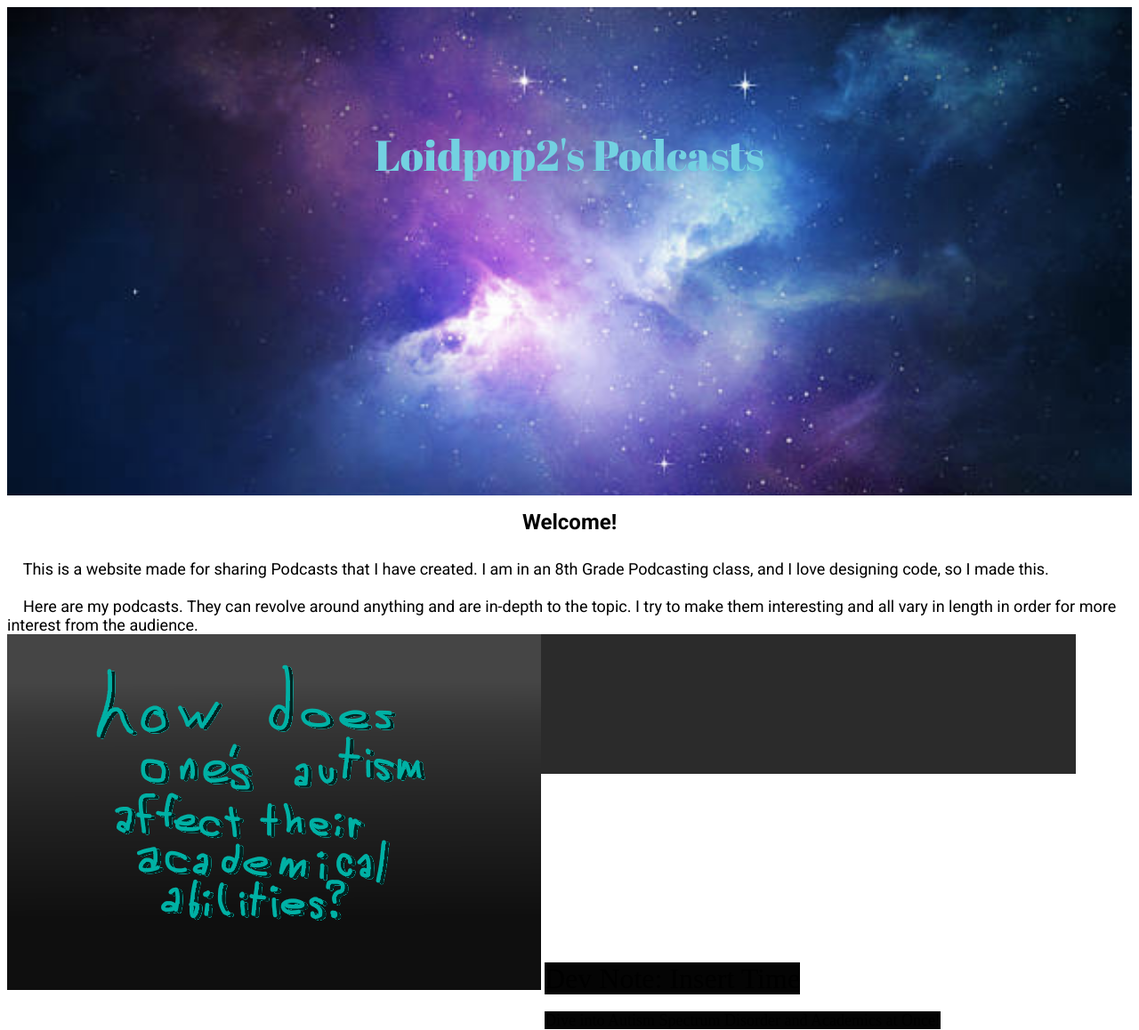
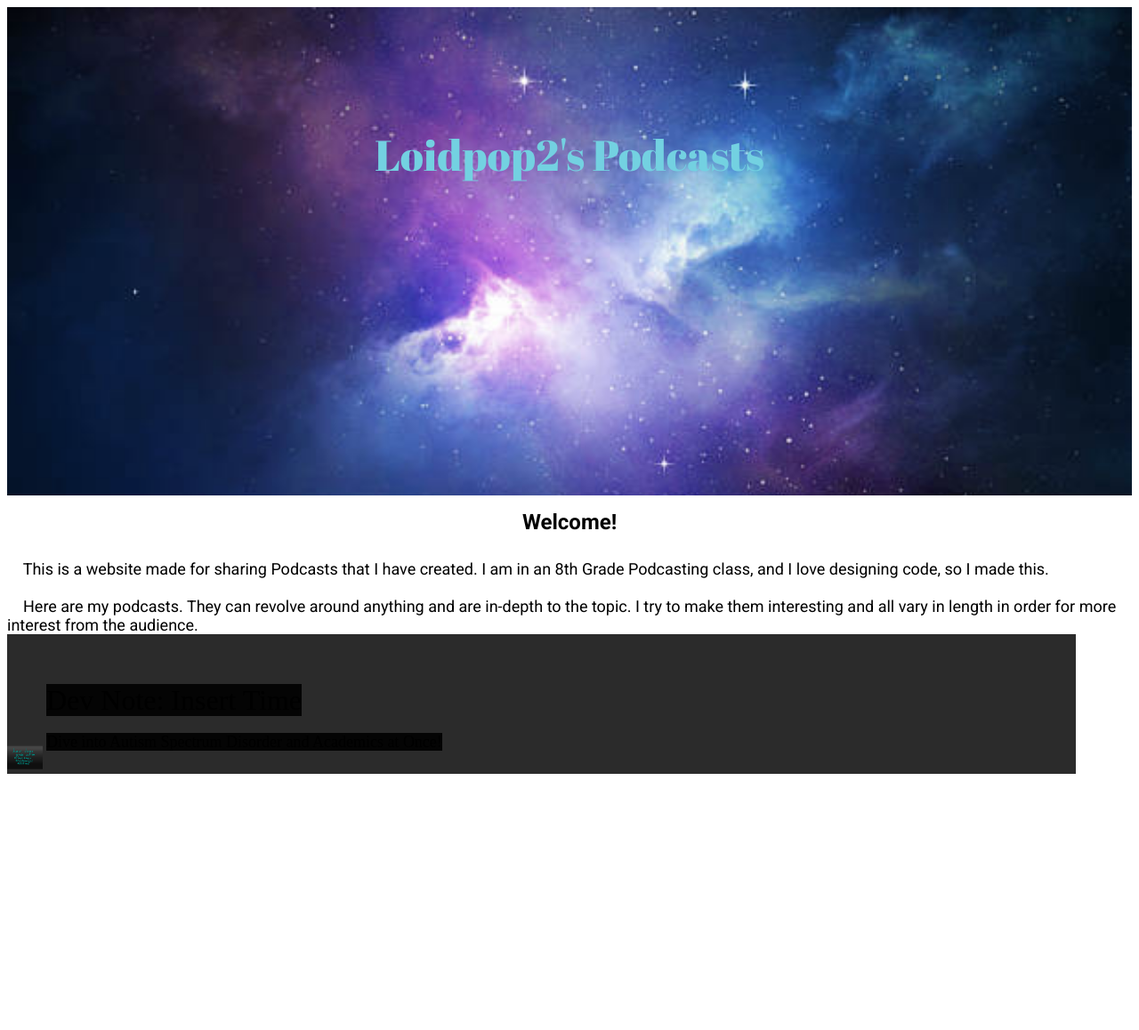
Before and after one commit to loidpop2-podcasts/loidpop2-podcasts.github.io, a plain HTML site: page index.html in a window 1280 px wide. Shown: the whole page at 89% size. After the commit the page ends 886 px from the top, so only its background shows below. Drawn offline with Linux system fonts and the light colour scheme.

Commit message:
Update index.html

```diff
--- a/index.html
+++ b/index.html
@@ -26,7 +26,7 @@
             </font>
             <div id="podcast-list">
                 <div id="p1" style="background-color: #2b2b2b; width: 95%; height: 20%; display: inline-flexbox;">
-                    <img style="display: inline-block; height: auto;" src="/data/podcasts/how_does_ones_autism/logo.png">
+                    <img style="display: inline-block; height: 17%; transform: translateY(-50%); top: 50%; position: relative;" src="/data/podcasts/how_does_ones_autism/logo.png">
                     <p style="display: inline-block; transform: translateY(-50%); top: 50%; position: relative;">
                         <font size="6" style="background-color: #040404;">Dev Note: Insert Time</font>
                         <br><br>
```
